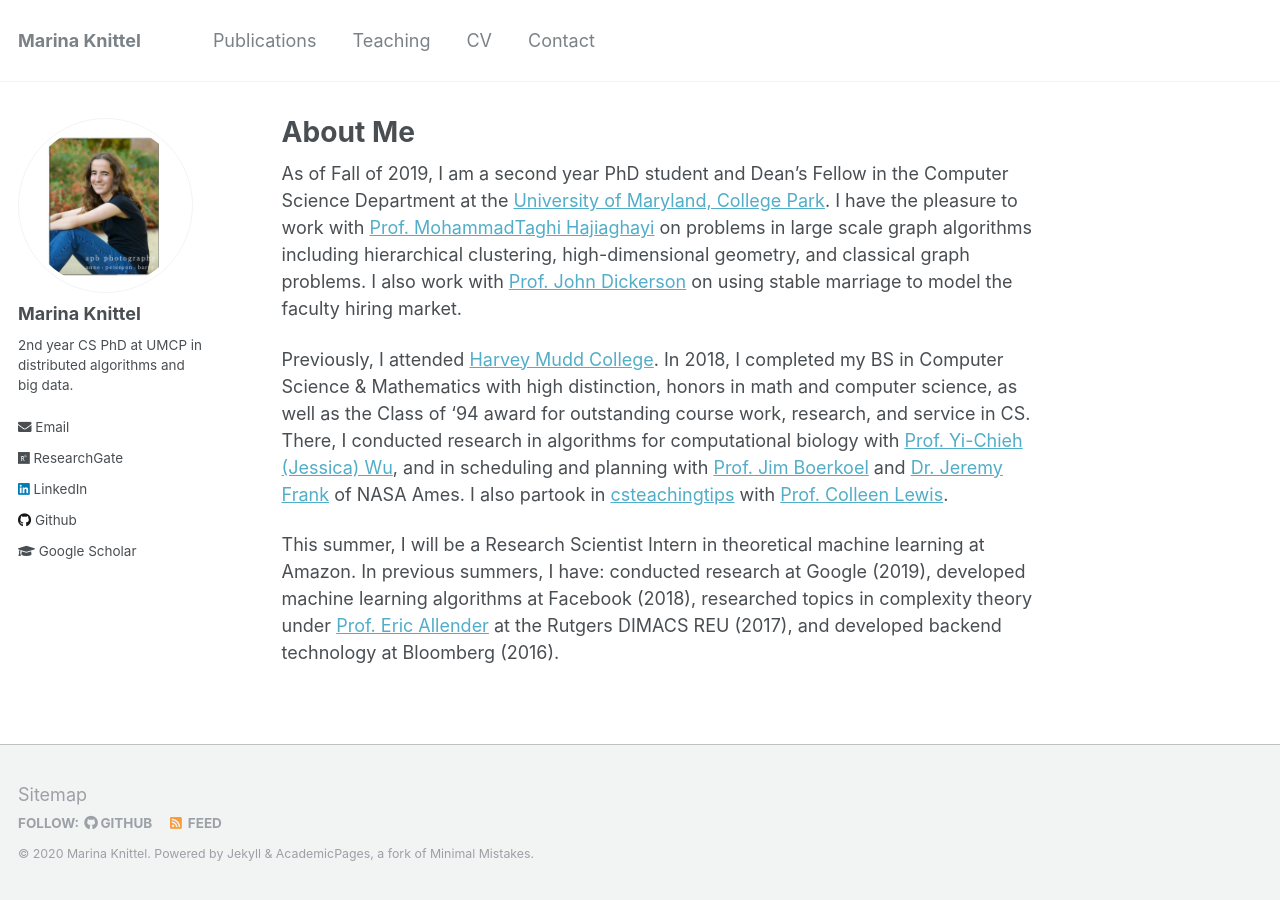
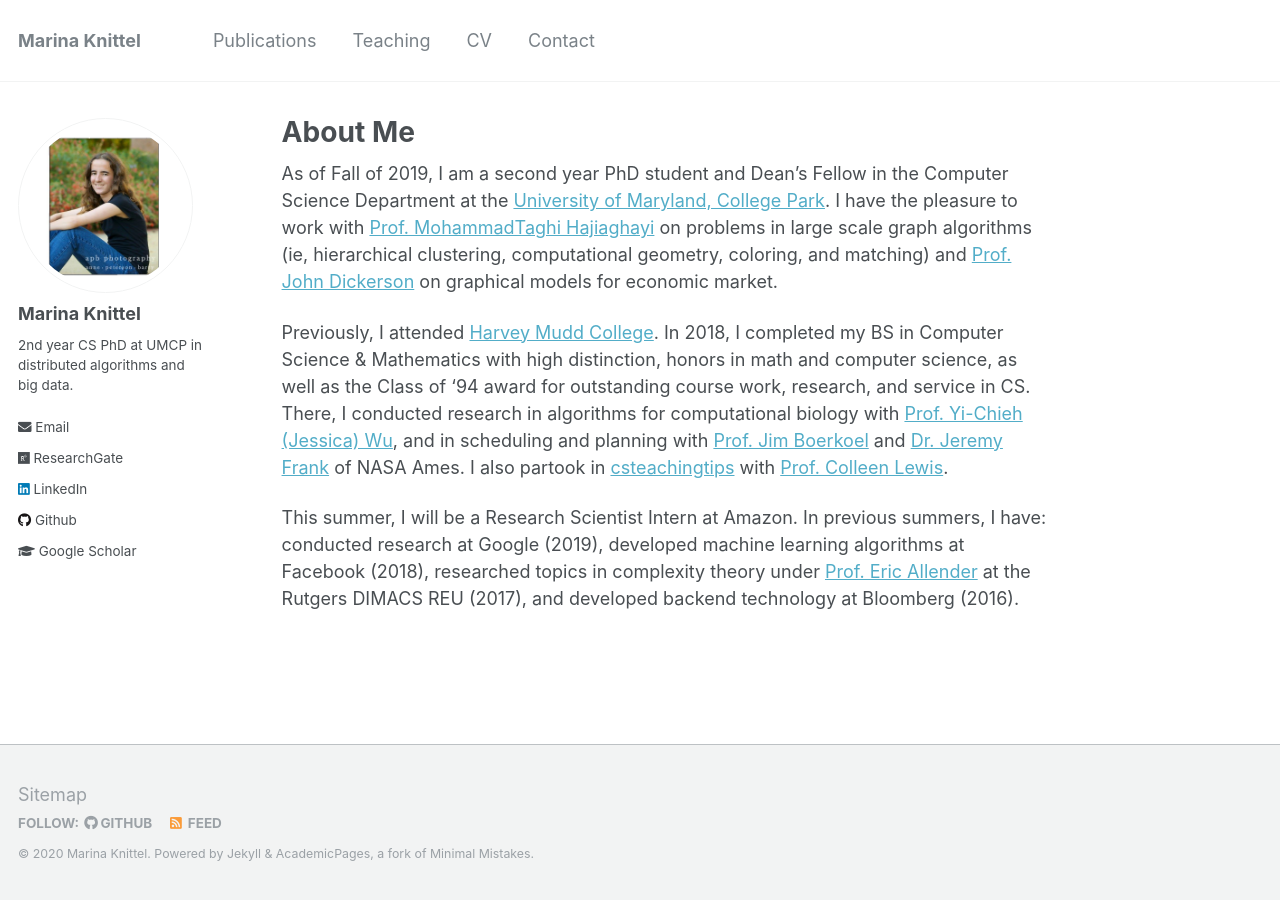
Before and after one commit to mknittel/mknittel.github.io, a Jekyll site: the page built from _pages/about.md, in a window 1280 px wide. Built offline with Jekyll 4.4.1, drawn with Linux system fonts in a browser that asks for light colours.

Commit message:
Updated advisor

```diff
--- a/_pages/about.md
+++ b/_pages/about.md
@@ -8,8 +8,8 @@ redirect_from:
   - /about.html
 ---
 
-As of Fall of 2019, I am a second year PhD student and Dean's Fellow in the Computer Science Department at the [University of Maryland, College Park](https://www.cs.umd.edu/). I have the pleasure to work with [Prof. MohammadTaghi Hajiaghayi](http://www.cs.umd.edu/~hajiagha/) on problems in large scale graph algorithms including hierarchical clustering, high-dimensional geometry, and classical graph problems. I also work with [Prof. John Dickerson](http://jpdickerson.com) on using stable marriage to model the faculty hiring market.
+As of Fall of 2019, I am a second year PhD student and Dean's Fellow in the Computer Science Department at the [University of Maryland, College Park](https://www.cs.umd.edu/). I have the pleasure to work with [Prof. MohammadTaghi Hajiaghayi](http://www.cs.umd.edu/~hajiagha/) on problems in large scale graph algorithms (ie, hierarchical clustering, computational geometry, coloring, and matching) and [Prof. John Dickerson](http://jpdickerson.com) on graphical models for economic market.
 
 Previously, I attended [Harvey Mudd College](https://www.cs.hmc.edu/). In 2018, I completed my BS in Computer Science & Mathematics with high distinction, honors in math and computer science, as well as the Class of '94 award for outstanding course work, research, and service in CS. There, I conducted research in algorithms for computational biology with [Prof. Yi-Chieh (Jessica) Wu](https://www.cs.hmc.edu/~yjw/), and in scheduling and planning with [Prof. Jim Boerkoel](https://www.cs.hmc.edu/~boerkoel/) and [Dr. Jeremy Frank](https://ti.arc.nasa.gov/profile/frank/) of NASA Ames. I also partook in [csteachingtips](csteachingtips.com) with [Prof. Colleen Lewis](http://blogs.hmc.edu/lewis/).
 
-This summer, I will be a Research Scientist Intern in theoretical machine learning at Amazon. In previous summers, I have: conducted research at Google (2019), developed machine learning algorithms at Facebook (2018), researched topics in complexity theory under [Prof. Eric Allender](https://www.cs.rutgers.edu/~allender/) at the Rutgers DIMACS REU (2017), and developed backend technology at Bloomberg (2016).
+This summer, I will be a Research Scientist Intern at Amazon. In previous summers, I have: conducted research at Google (2019), developed machine learning algorithms at Facebook (2018), researched topics in complexity theory under [Prof. Eric Allender](https://www.cs.rutgers.edu/~allender/) at the Rutgers DIMACS REU (2017), and developed backend technology at Bloomberg (2016).
```
Also changed, not shown: 1 other file.
